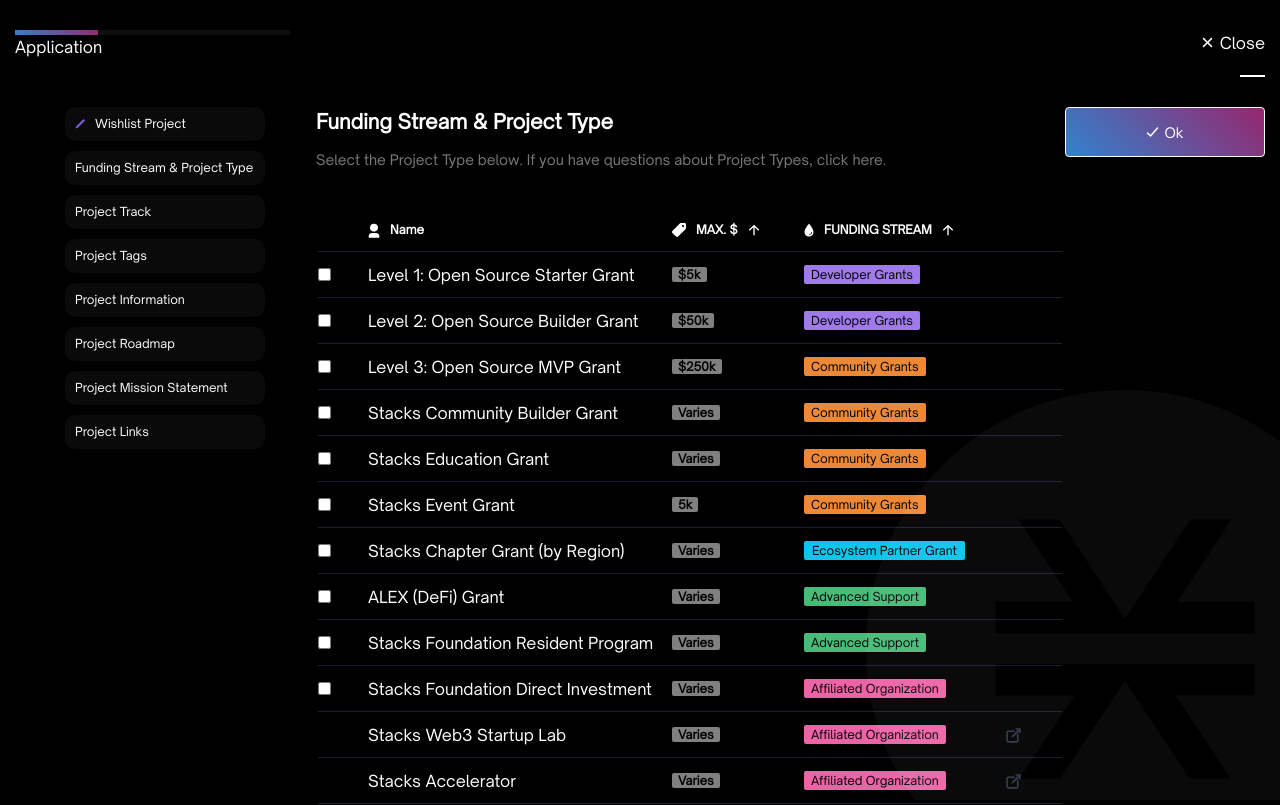
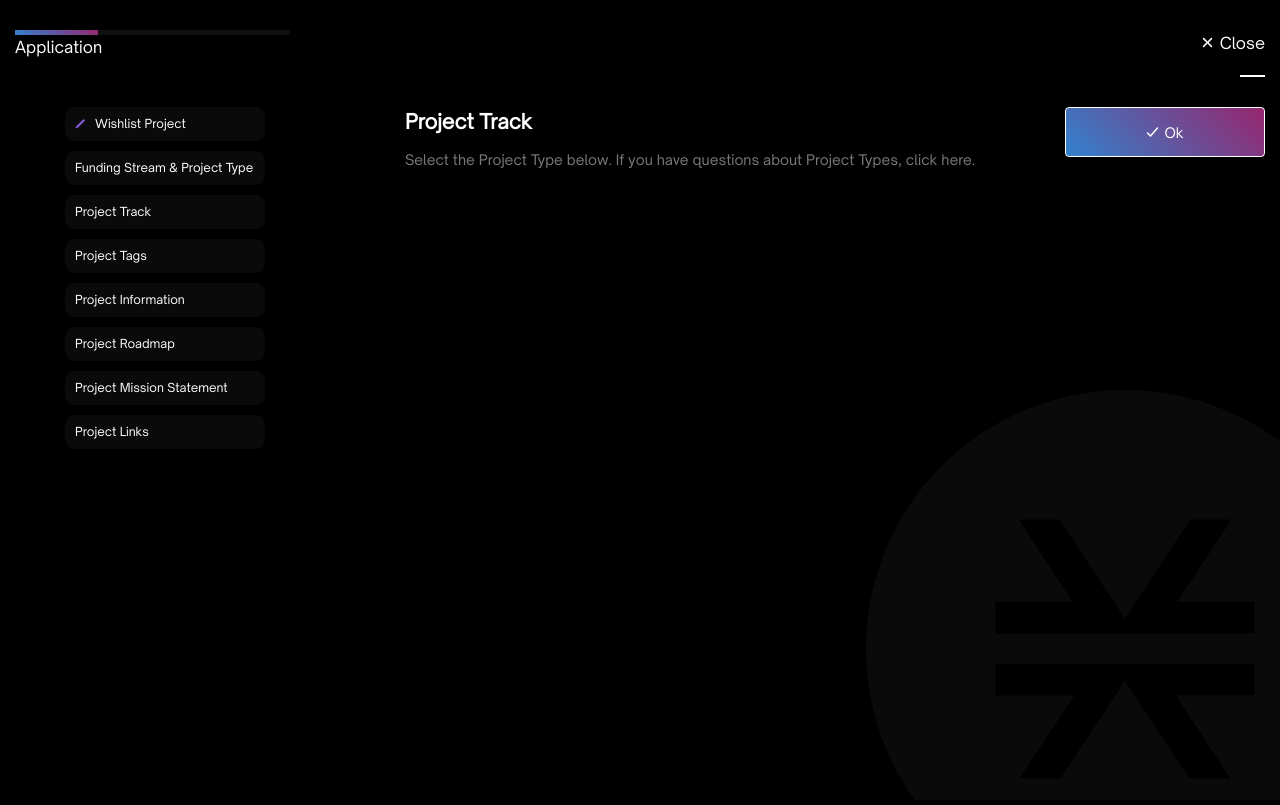
Before and after one commit to stacksgov/grants-dashboard, a Next.js app: page /application in a window 1280 px wide. Built offline with nearby package versions, Linux system fonts and the light colour scheme.

Commit message:
started on projecttrack component

```diff
--- /dev/null
+++ b/components/application/ProjectTrack.js
@@ -0,0 +1,14 @@
+import styles from './ProjectTrack.module.css';
+
+const ProjectTrack = () => {
+	return (
+		<div className={styles.projectTrackWrapper}>
+			<h1>Project Track</h1>
+			<p className={styles.subtitle}>
+				Select the Project Type below. If you have questions about Project Types, click here.
+			</p>
+		</div>
+	);
+};
+
+export default ProjectTrack;
--- /dev/null
+++ b/components/application/ProjectTrack.module.css
@@ -0,0 +1,10 @@
+.projectTrackWrapper h1{
+  font-size: 20px;
+  padding-bottom: 12px;
+  }
+
+  .subtitle {
+    padding-bottom: 49px;
+    font-size: 14px;
+    color: rgba(255, 255, 255, 0.48);
+  }
--- a/pages/application.js
+++ b/pages/application.js
@@ -4,7 +4,8 @@
 import StacksLogo from '../public/images/stacks-logo.svg';
 import OkButton from '../components/application/layout/OkButton';
 // import Wishlist from '../components/application/Wishlist';
-import FundingStream from '../components/application/FundingStream';
+// import FundingStream from '../components/application/FundingStream';
+import ProjectTrack from '../components/application/ProjectTrack';
 
 const Application = () => {
 	return (
@@ -16,7 +17,8 @@
 				</div>
 				<div>
 					{/* <Wishlist /> */}
-					<FundingStream />
+					{/* <FundingStream /> */}
+					<ProjectTrack />
 				</div>
 				<div>
 					<OkButton />
```
